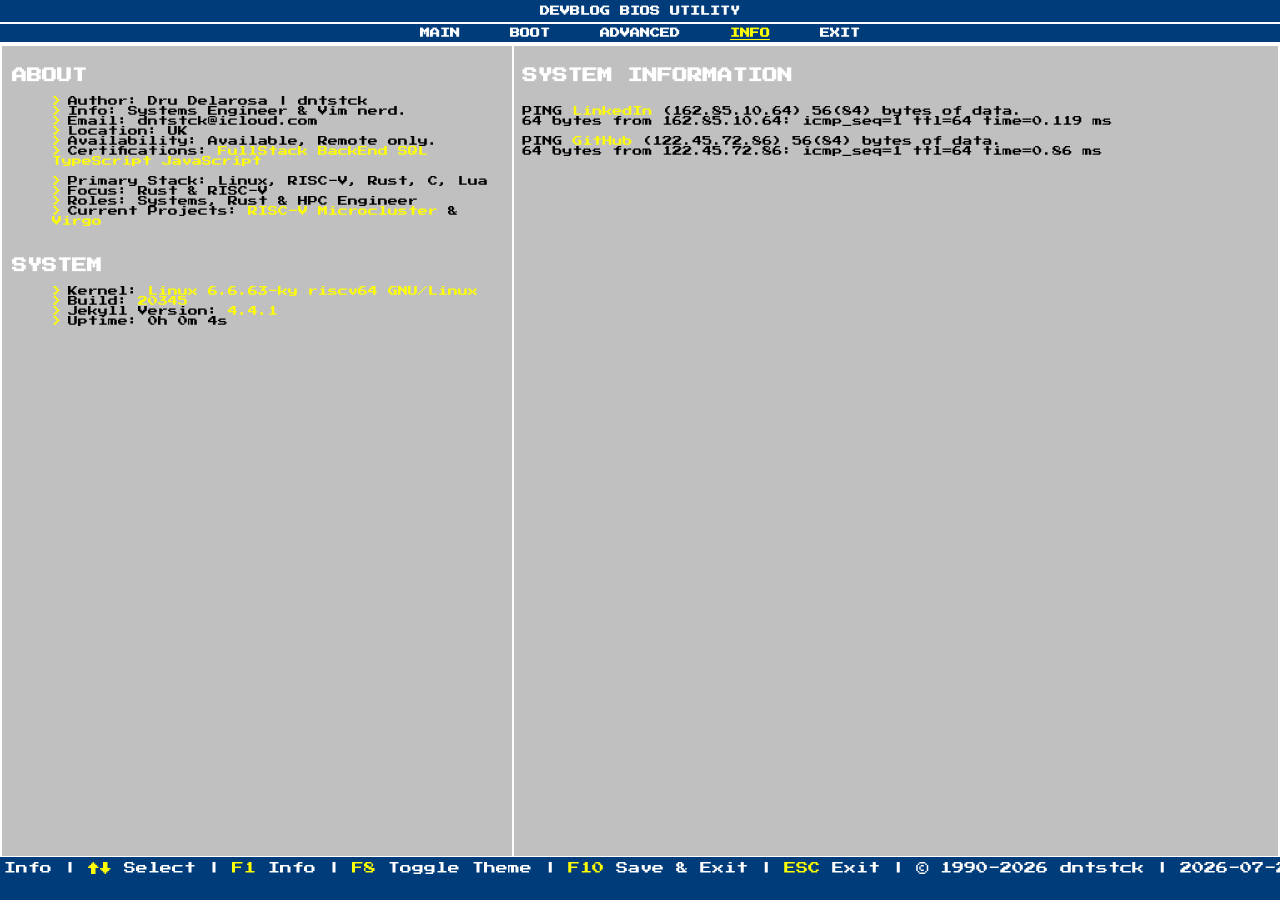
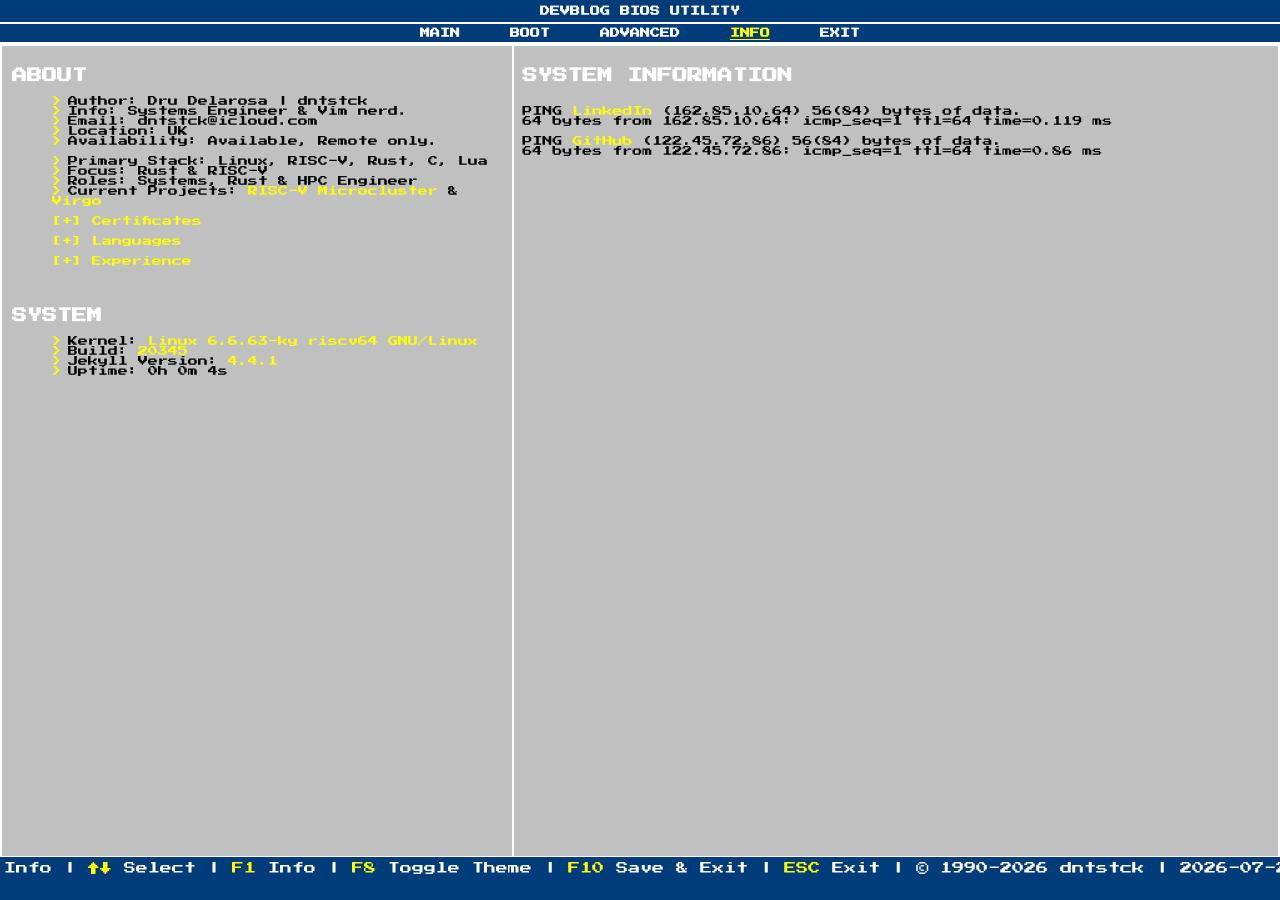
Before and after one commit to dntstck/blog, a Jekyll site: the page built from info.html, in a window 1280 px wide. Built offline with Jekyll 4.4.1, drawn with Linux system fonts in a browser that asks for light colours.

Commit message:
added submenus for certs, langs and exp in INFO

```diff
--- a/_includes/leftpane.html
+++ b/_includes/leftpane.html
@@ -238,13 +238,57 @@
     <li>Email: dntstck@icloud.com</li>
     <li>Location: UK</li>
     <li>Availability: Available, Remote only.</li>
-    <li>Certifications: <a href="{{ site.baseurl }}/certs/fullstack-hyperiondev.pdf" target="_blank" rel="noopener noreferrer">FullStack</a> <a href="{{ site.baseurl }}/certs/backend-mimo.pdf" target="_blank" rel="noopener noreferrer">BackEnd</a> <a href="{{ site.baseurl }}/certs/sql-mimo.pdf" target="_blank" rel="noopener noreferrer">SQL</a> <a href="{{ site.baseurl }}/certs/typescript-mimo.pdf" target="_blank" rel="noopener noreferrer">TypeScript</a> <a href="{{ site.baseurl }}/certs/javascript-mimo.pdf" target="_blank" rel="noopener noreferrer">JavaScript</a></li>
 <br>
     <li>Primary Stack: Linux, RISC-V, Rust, C, Lua</li>
     <li>Focus: Rust & RISC-V</li>
     <li>Roles: Systems, Rust & HPC Engineer</li>
     <li>Current Projects: <a href="https://github.com/dntstck/riscv-microcluster" target="_blank" rel="noopener noreferrer">RISC-V Microcluster</a> & <a href="https://github.com/dntstck/virgo" target="_blank" rel="noopener noreferrer">Virgo</a></li>
-  </ul>
+<br>
+    <div class="bios-toggle" onclick="toggle('certs')" style="">[+] Certificates</div>
+    <div id="certs" class="bios-dropdown" style="display:none; border:none; background:none; font-family: 'Press Start 2P'; font-size:10px; margin-top: 0px;">
+        <ul>
+            <li><a href="{{ site.baseurl }}/certs/fullstack-hyperiondev.pdf" target="_blank" rel="noopener noreferrer" style="color:#fff !important;">FullStack</a></li>
+            <li><a href="{{ site.baseurl }}/certs/backend-mimo.pdf" target="_blank" rel="noopener noreferrer" style="color:#fff !important;">BackEnd</a></li>
+            <li><a href="{{ site.baseurl }}/certs/sql-mimo.pdf" target="_blank" rel="noopener noreferrer" style="color:#fff !important;">SQL</a></li>
+            <li><a href="{{ site.baseurl }}/certs/typescript-mimo.pdf" target="_blank" rel="noopener noreferrer" style="color:#fff !important;">TypeScript</a></li>
+            <li><a href="{{ site.baseurl }}/certs/javascript-mimo.pdf" target="_blank" rel="noopener noreferrer" style="color:#fff !important;">JavaScript</a></li></li>
+        </ul>
+     </div><br>
+     <div class="bios-toggle" onclick="toggle('langs')">[+] Languages</div>
+     <div id="langs" class="bios-dropdown" style="display:none; border:none; background:none; font-family: 'Press Start 2P'; font-size:10px; margin-top: 0px;">
+        <ul>
+            <li><span style="color:#fff !important;">Rust</span></li>
+            <li><span style="color:#ffff !important;">C</span></li>
+            <li><span style="color:#ffff !important;">Bash<span></li>
+            <li><span style="color:#ffff !important;">Lua<span></li>
+        </ul>
+     </div><br>
+     <div class="bios-toggle" onclick="toggle('exp')">[+] Experience</div>
+     <div id="exp" class="bios-dropdown" style="display:none; border:none; background:none; font-family: 'Press Start 2P'; font-size:10px; margin-top: 0px;">
+        <ul>
+            <li><span style="color:#ffff !important;">RISC‑V cluster engineering</span></li>
+            <li><span style="color:#ffff !important;">High Performance Compute (HPC)<span></li>
+            <li><span style="color:#ffff !important;">Slurm, PMIx & OpenMPI<span></li>
+            <li><span style="color:#ffff !important;">x86, ARM & RISC‑V development</span></li>
+            <li><span style="color:#ffff !important;">ARM & RISC-V Embedded<span></li>
+            <li><span style="color:#ffff !important;">C Development</span></li>
+            <li><span style="color:#ffff !important;">Rust Development</span></li>
+            <li><span style="color:#ffff !important;">Bash & Lua Scripting<span></li>
+            <li><span style="color:#ffff !important;">Linux Administration<span></li>
+            <li><span style="color:#ffff !important;">Proxmox & Docker</span></li>
+            <li><span style="color:#ffff !important;">Networking | TCP/IP</span></li>
+        </ul>
+    </div>
+</ul>
+<script>
+function toggle(id) {
+  const el = document.getElementById(id);
+  el.style.display = el.style.display === 'none' ? 'block' : 'none';
+}
+</script>
+  <br>
+
+
   <br>
   <h2>SYSTEM</h2>
   <ul>
```
